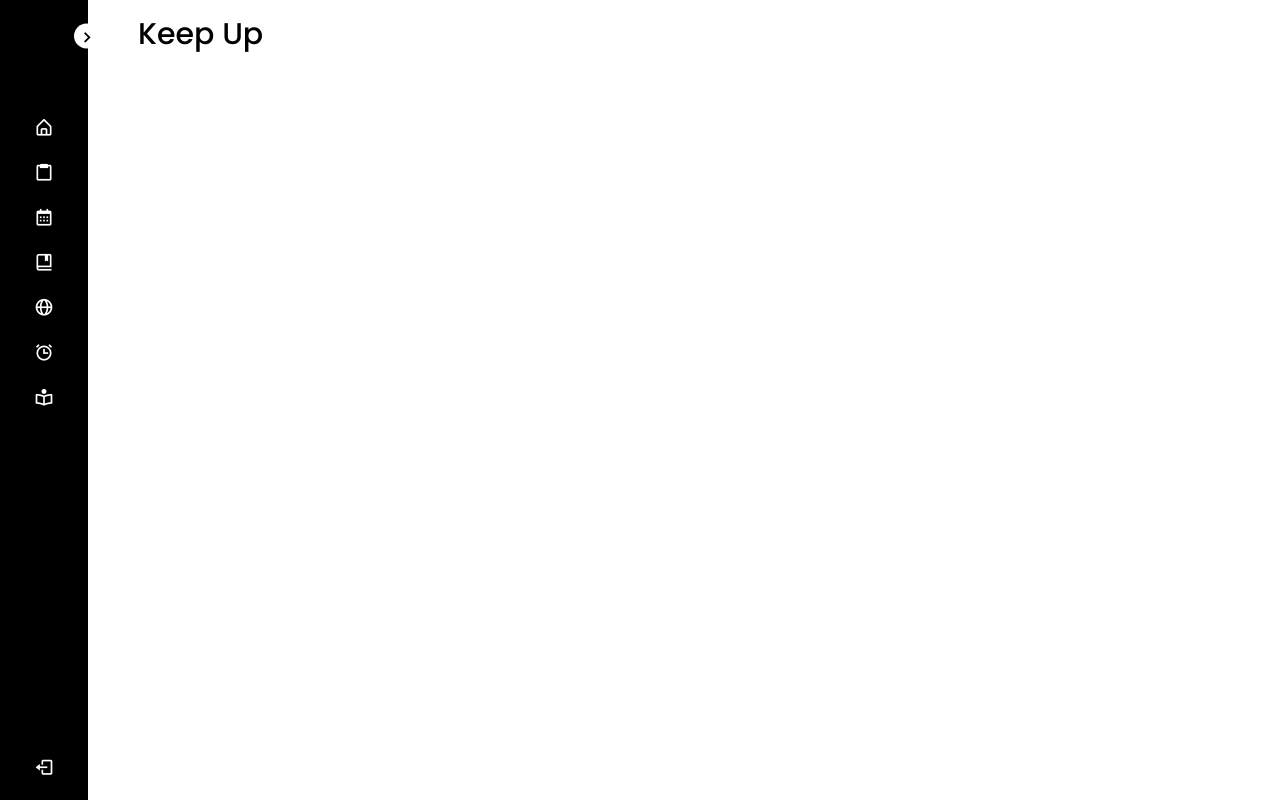
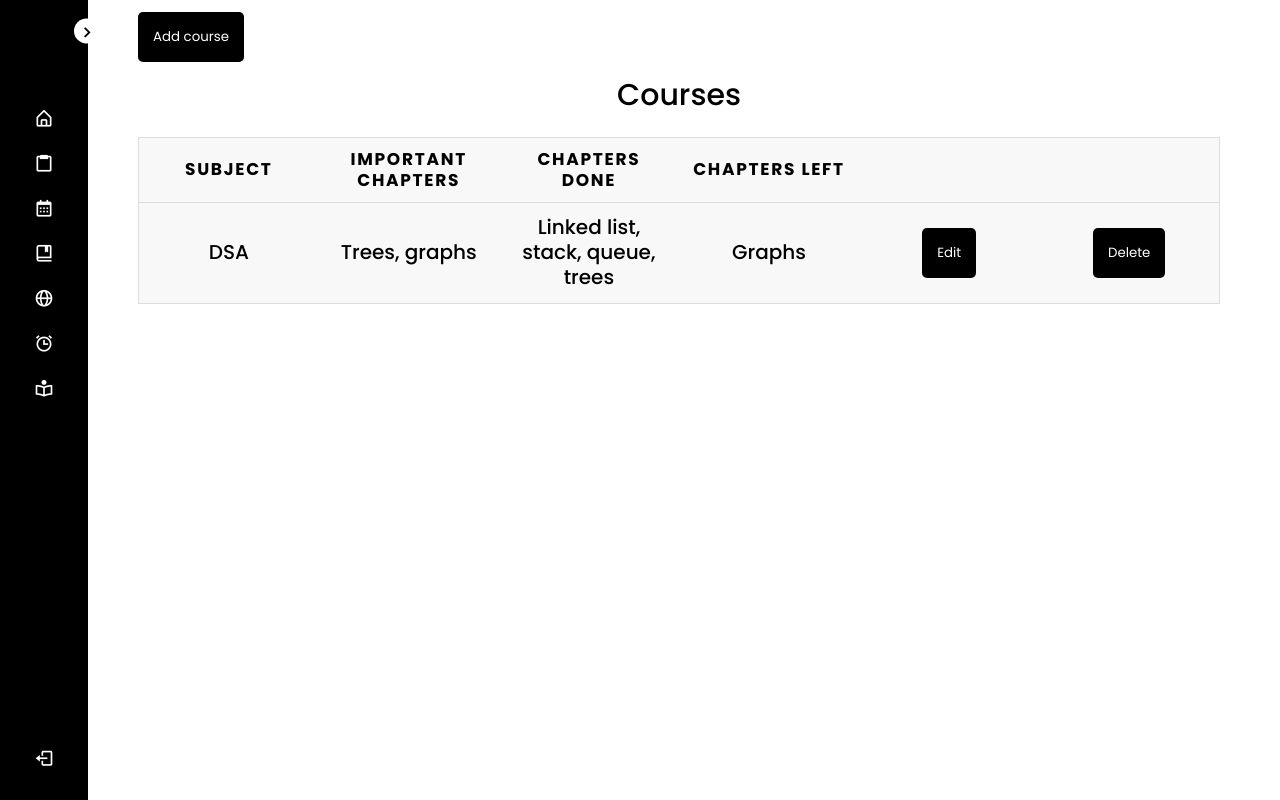
Before and after one commit to nini0309/study_app, a Django app: page /courses/ in a window 1280 px wide. Run offline with Django 4.2, Linux system fonts and the light colour scheme; a user stored in the database is signed in.

Commit message:
added courses html/css

```diff
--- a/backend/templates/courses.html
+++ b/backend/templates/courses.html
@@ -1,12 +1,63 @@
 <!DOCTYPE html>
 <html lang="en">
+
 <head>
+    {% load static %}
     <meta charset="UTF-8">
     <meta http-equiv="X-UA-Compatible" content="IE=edge">
     <meta name="viewport" content="width=device-width, initial-scale=1.0">
     <title>Courses</title>
+    <link rel="stylesheet" type="text/css" href="{% static 'css/table.css' %}">
 </head>
+
 <body>
     {% include 'components/navbar.html' %}
+    <section class="home">
+        <div class="text2">
+            <div style="position:sticky;width: 100%;top: 0;background-color: #fff;">
+                <button class="button">
+                    <a href="">
+                        Add course
+                    </a>
+                </button>
+            </div>
+            <table>
+                <caption>Courses</caption>
+                <thead>
+                    <tr>
+                        <th scope="col">Subject</th>
+                        <th scope="col">Important Chapters</th>
+                        <th scope="col">Chapters done</th>
+                        <th scope="col">Chapters left</th>
+                        <th scope="col"> </th>
+                        <th scope="col"> </th>
+                    </tr>
+                </thead>
+                <tbody>
+                    <tr>
+                        <td data-label="Name">DSA</td>
+                        <td data-label="Important">Trees, graphs</td>
+                        <td data-label="Done">Linked list, stack, queue, trees</td>
+                        <td data-label="Left">Graphs</td>
+                        <td data-label="Edit">
+                            <button class="button">
+                                <a href="">
+                                    Edit
+                                </a>
+                            </button>
+                        </td>
+                        <td data-label="Delete">
+                            <button class="button">
+                                <a href="">
+                                    Delete
+                                </a>
+                            </button>
+                        </td>
+                    </tr>
+                </tbody>
+            </table>
+        </div>
+    </section>
 </body>
+
 </html>
```
